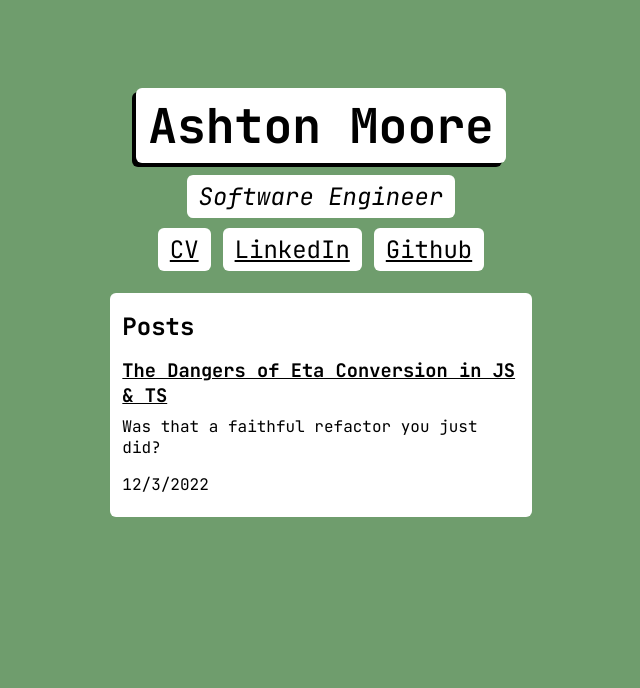
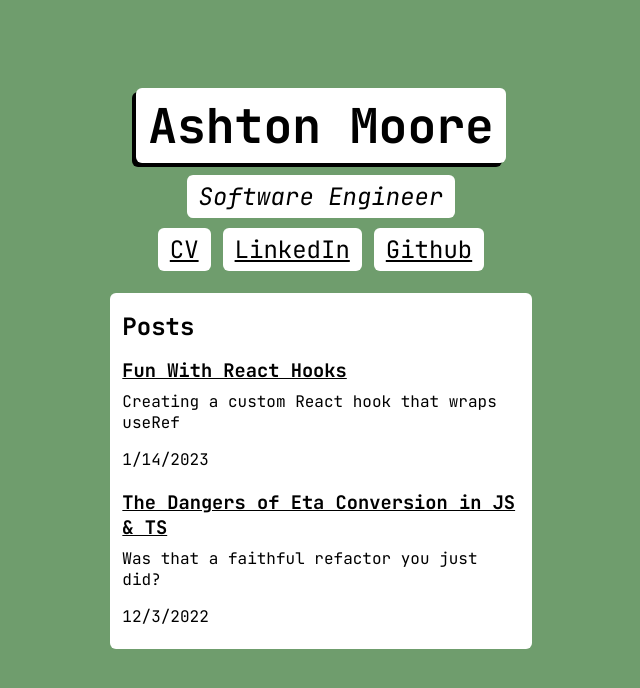
Before and after one commit to ashtonmoomoo/ashtonmoomoo.github.io, a Next.js app in the folder web/: page / in a window 1280 px wide. Shown: the top 688 px of the page, without its empty margins (319-959 px from the left). Built offline with nearby package versions, Linux system fonts and the light colour scheme.

Commit message:
Add `useRefReducer` post

```diff
--- a/web/meta/AVAILABLE_POSTS.ts
+++ b/web/meta/AVAILABLE_POSTS.ts
@@ -11,6 +11,13 @@ const BRANCH = "main";
 const BASE_URL = `https://raw.githubusercontent.com/ashtonmoomoo/ashtonmoomoo.github.io/${BRANCH}/_posts/`;
 export const AVAILABLE_POSTS: PostMeta[] = [
   {
+    id: "use-ref-reducer",
+    title: "Fun With React Hooks",
+    summary: "Creating a custom React hook that wraps useRef",
+    posted: "2023-01-14",
+    url: `${BASE_URL}use-ref-reducer.md`,
+  },
+  {
     id: "dangers-of-eta-conversion",
     title: "The Dangers of Eta Conversion in JS & TS",
     summary: "Was that a faithful refactor you just did?",
```
Also changed, not shown: 1 other file (tests, documents, lock files or other folders).
